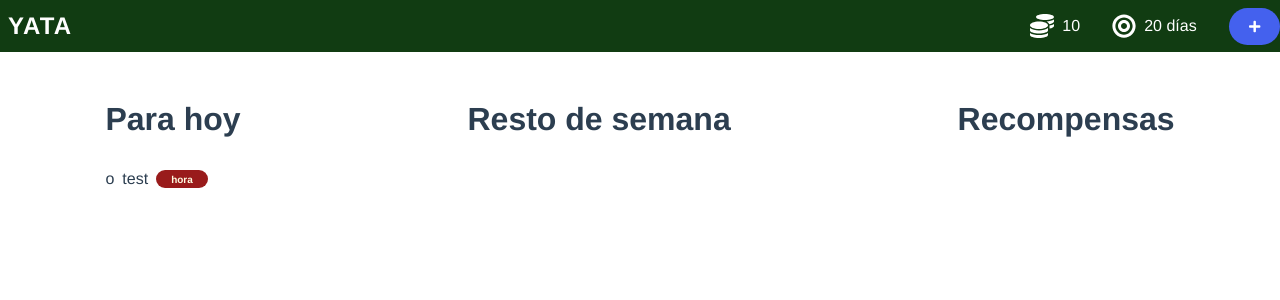
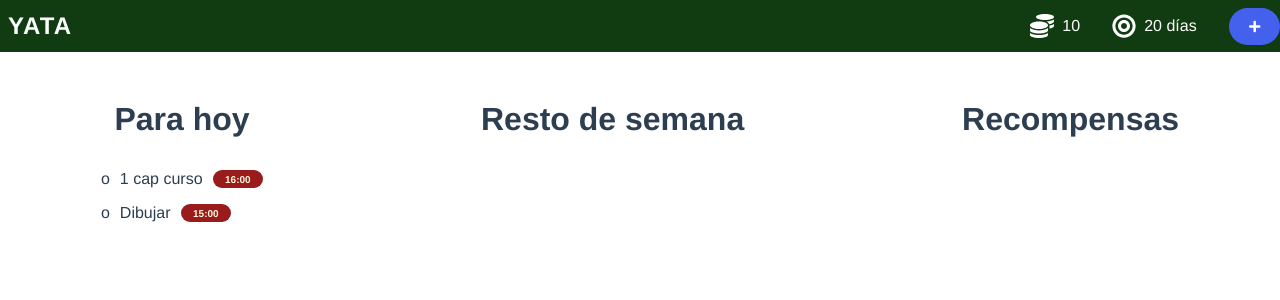
Before and after one commit to marisarobayo/yata, a Vue app: page /dashboard in a window 1280 px wide. Shown: the top 300 px of the page. Built offline with nearby package versions, Linux system fonts and the light colour scheme.

Commit message:
Makes data dynamic for tasks.

```diff
--- a/package.json
+++ b/package.json
@@ -14,6 +14,8 @@
     "@fortawesome/free-solid-svg-icons": "^5.15.4",
     "@fortawesome/vue-fontawesome": "^3.0.0-5",
     "core-js": "^3.6.5",
+    "date-fns": "^2.28.0",
+    "lodash": "^4.17.21",
     "register-service-worker": "^1.7.1",
     "vue": "^3.0.0",
     "vue-router": "^4.0.0-0",
--- a/src/components/Badge.vue
+++ b/src/components/Badge.vue
@@ -17,7 +17,7 @@ export default defineComponent({
   .badge {
     display: inline-flex;
     align-items: center;
-    padding: 0.25em 1.5em;
+    padding: 0.25em 1.25em;
     border-radius: 9999px;
     font-size: x-small;
     font-weight: 600;
--- a/src/components/ListedTask.vue
+++ b/src/components/ListedTask.vue
@@ -5,10 +5,15 @@
       o
     </div>
     <div>
-      test
+      {{task?.title}}
     </div>
     <Badge>
-      hora
+      <span v-if="(task?.frequency instanceof Date)">
+        {{datetime(task?.frequency)}}
+      </span>
+      <span v-else>
+        {{datetime(task?.frequency.time)}}
+      </span>
     </Badge>
   </div>
 </template>
@@ -16,20 +21,26 @@
 <script lang="ts">
 import { Task } from "@/utils/models";
 import { defineComponent, PropType } from "vue";
+import { datetime } from "@/utils/formatting";
 import Badge from "./Badge.vue";
 
 export default defineComponent({
     name: "ListedTask",
     props: {
-        task: Object as PropType<Task>
+      task: Object as PropType<Task>
     },
-    components: { Badge }
+    components: { Badge },
+    setup: () => {
+      return {
+        datetime,
+      }
+    }
 })
 </script>
 
 <style module lang="scss">
   .task {
     display: flex;
-    gap: 0 0.5em;
+    gap: 0 0.625em;
   }
 </style>
--- a/src/services/users.ts
+++ b/src/services/users.ts
@@ -23,7 +23,7 @@ export function getCurrentUser(): User {
         description: 'Tan solo ir de compras',
         difficulty: 1,
         frequency: {
-          time: new Date('2022-12-17T15:00:00'),
+          time: new Date('2022-05-01T15:00:00'),
           daysOfWeek: [DaysOfWeek.TUESDAY],
         }
       },
@@ -39,10 +39,13 @@ export function getCurrentUser(): User {
       },
       {
         id: '3',
-        title: 'Codificar',
-        description: '',
+        title: 'Dibujar',
+        description: 'Estoy dibujando!',
         difficulty: 3,
-        frequency: '3',
+        frequency: {
+          time: new Date('2022-12-17T15:00:00'),
+          daysOfWeek: [DaysOfWeek.MONDAY, DaysOfWeek.TUESDAY, DaysOfWeek.WEDNESDAY, DaysOfWeek.THURSDAY, DaysOfWeek.FRIDAY, DaysOfWeek.SATURDAY, DaysOfWeek.SUNDAY],
+        },
       },
       {
         id: '4',
--- /dev/null
+++ b/src/utils/formatting.ts
@@ -0,0 +1,10 @@
+
+import { format } from 'date-fns'
+
+export function datetime(d?: Date): string {
+  if (!d){
+    return ''
+  }
+
+  return format(d, 'HH:mm')
+}
--- a/src/utils/models.ts
+++ b/src/utils/models.ts
@@ -1,12 +1,12 @@
 
 export enum DaysOfWeek {
-  MONDAY = 'MONDAY',
-  TUESDAY = 'TUESDAY',
-  WEDNESDAY = 'WEDNESDAY',
-  THURSDAY = 'THURSDAY',
-  FRIDAY = 'FRIDAY',
-  SATURDAY = 'SATURDAY',
-  SUNDAY = 'SUNDAY',
+  MONDAY = 1,
+  TUESDAY = 2,
+  WEDNESDAY = 3,
+  THURSDAY = 4,
+  FRIDAY = 5,
+  SATURDAY = 6,
+  SUNDAY = 0,
 }
 
 interface TaskFrequencyWeekly {
@@ -19,7 +19,7 @@ export interface Task {
   title: string,
   description: string,
   difficulty: 1 | 2 | 3 | 4,
-  frequency: Date | string | TaskFrequencyWeekly
+  frequency: Date | TaskFrequencyWeekly
 }
 
 interface Reward {
--- a/src/views/Dashboard.vue
+++ b/src/views/Dashboard.vue
@@ -1,23 +1,26 @@
 
 <template>
   <div :class="$style.tasks">
-    <div :class="$style.list">
+    <div>
       <h1 :class="$style.listtitle">Para hoy</h1>
-      <ListedTask :task="user?.tasks[0]"/>
+      <div :class="$style.list">
+        <ListedTask v-for="task in todayTasks" :key="task.id" :task="task"/>
+      </div>
     </div>
-    <div :class="$style.list">
+    <div>
       <h1 :class="$style.listtitle">Resto de semana</h1>
     </div>
-    <div :class="$style.list">
+    <div>
       <h1 :class="$style.listtitle">Recompensas</h1>
     </div>
   </div>
 </template>
 
 <script lang="ts">
-import { defineComponent, PropType } from 'vue'
+import { computed, defineComponent, PropType } from 'vue'
 import ListedTask from '@/components/ListedTask.vue';
 import { User } from '@/utils/models';
+import { getDay, isSameDay } from 'date-fns';
 
 export default defineComponent({
     name: "Dashboard",
@@ -25,6 +28,27 @@ export default defineComponent({
     props: {
       user: Object as PropType<User>
     },
+    setup: (props) => {
+      const todayTasks = computed(() => {
+        if (!props.user?.tasks) {
+          return []
+        }
+        return props.user?.tasks.filter(task => {
+          const today = new Date()
+          if(task.frequency instanceof Date) {
+            return isSameDay(today, task.frequency)
+          } else {
+            return task.frequency.daysOfWeek.some(dayOfWeek => {
+              return getDay(today) === dayOfWeek
+            })
+          }
+        })
+      })
+
+      return {
+        todayTasks,
+      }
+    }
 });
 </script>
 
@@ -38,7 +62,9 @@ export default defineComponent({
     gap: 0 2em;
   }
   .list {
-
+    display: flex;
+    flex-direction: column;
+    gap: 1em 0;
   }
 
   .listtitle {
```
Also changed, not shown: 1 other file (tests, documents, lock files or other folders).
